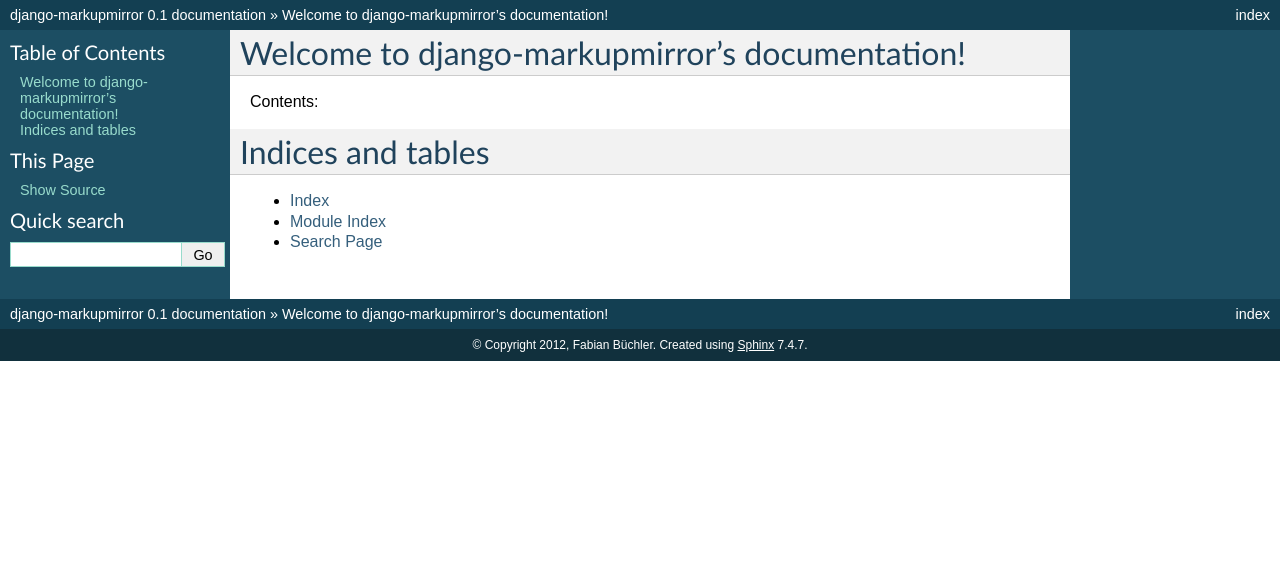
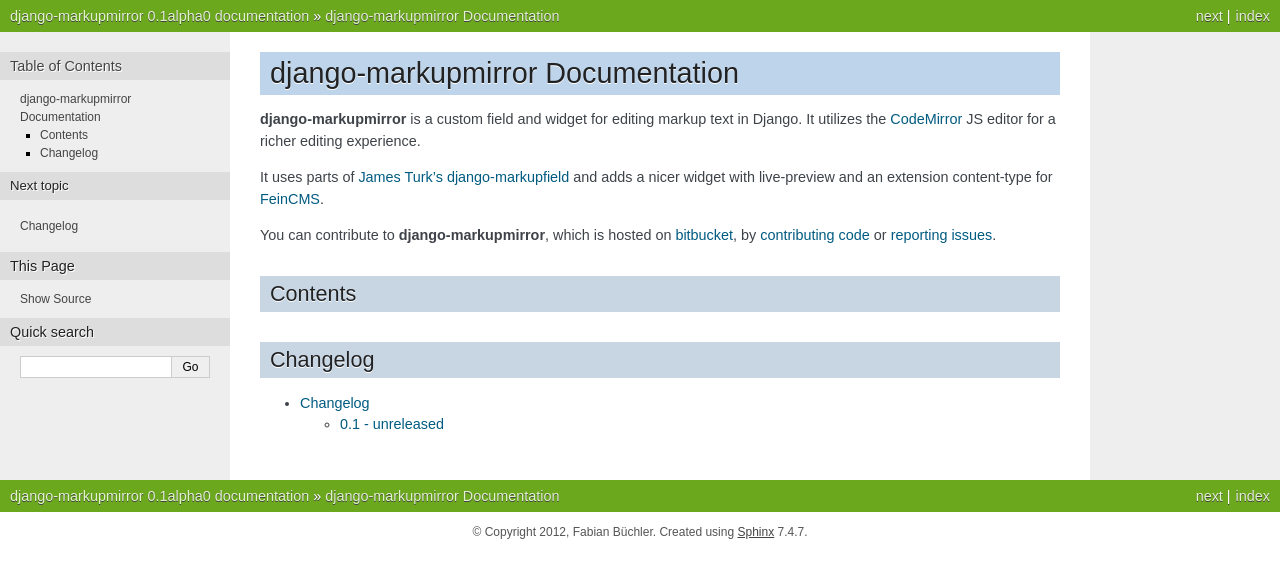
Before and after one commit to czubik8805/django-markupmirror, a Sphinx documentation site: the page built from docs/index.rst, in a window 1280 px wide. Shown: the top 578 px of the page. Built offline with Sphinx 7.4.7, drawn with Linux system fonts in a browser that asks for light colours.

Commit message:
Initial structure for documentation.

```diff
--- /dev/null
+++ b/docs/changelog.rst
@@ -0,0 +1,6 @@
+===========
+ Changelog
+===========
+
+0.1 - unreleased
+================
--- a/docs/conf.py
+++ b/docs/conf.py
@@ -3,7 +3,8 @@
 # django-markupmirror documentation build configuration file, created by
 # sphinx-quickstart on Tue Apr  3 14:05:16 2012.
 #
-# This file is execfile()d with the current directory set to its containing dir.
+# This file is execfile()d with the current directory set to its containing
+# dir.
 #
 # Note that not all possible configuration values are present in this
 # autogenerated file.
@@ -11,20 +12,26 @@
 # All configuration values have a default; values that are commented out
 # serve to show the default.
 
-import sys, os
+import os
+
+import markupmirror
+
+
+# switch for different configuration on Read the Docs
+on_rtd = os.environ.get('READTHEDOCS', None) == 'True'
 
 # If extensions (or modules to document with autodoc) are in another directory,
 # add these directories to sys.path here. If the directory is relative to the
 # documentation root, use os.path.abspath to make it absolute, like shown here.
 #sys.path.insert(0, os.path.abspath('.'))
 
-# -- General configuration -----------------------------------------------------
+# -- General configuration ----------------------------------------------------
 
 # If your documentation needs a minimal Sphinx version, state it here.
 #needs_sphinx = '1.0'
 
-# Add any Sphinx extension module names here, as strings. They can be extensions
-# coming with Sphinx (named 'sphinx.ext.*') or your custom ones.
+# Add any Sphinx extension module names here, as strings. They can be
+# extensions coming with Sphinx (named 'sphinx.ext.*') or your custom ones.
 extensions = ['sphinx.ext.autodoc']
 
 # Add any paths that contain templates here, relative to this directory.
@@ -41,16 +48,16 @@
 
 # General information about the project.
 project = u'django-markupmirror'
-copyright = u'2012, Fabian Büchler'
+copyright = u'2012, Fabian B\xfcchler'
 
 # The version info for the project you're documenting, acts as replacement for
 # |version| and |release|, also used in various other places throughout the
 # built documents.
 #
 # The short X.Y version.
-version = '0.1'
+version = markupmirror.get_version(short=True)
 # The full version, including alpha/beta/rc tags.
-release = '0.1'
+release = markupmirror.__version__
 
 # The language for content autogenerated by Sphinx. Refer to documentation
 # for a list of supported languages.
@@ -66,7 +73,8 @@
 # directories to ignore when looking for source files.
 exclude_patterns = ['_build']
 
-# The reST default role (used for this markup: `text`) to use for all documents.
+# The reST default role (used for this markup: `text`) to use for all
+# documents.
 #default_role = None
 
 # If true, '()' will be appended to :func: etc. cross-reference text.
@@ -87,11 +95,16 @@
 #modindex_common_prefix = []
 
 
-# -- Options for HTML output ---------------------------------------------------
+# -- Options for HTML output --------------------------------------------------
 
 # The theme to use for HTML and HTML Help pages.  See the documentation for
 # a list of builtin themes.
-html_theme = 'default'
+
+# use default on RTD (for RTD theme) and nature everywhere else
+if on_rtd:
+    html_theme = 'default'
+else:
+    html_theme = 'nature'
 
 # Theme options are theme-specific and customize the look and feel of a theme
 # further.  For a list of options available for each theme, see the
@@ -167,7 +180,7 @@
 htmlhelp_basename = 'django-markupmirrordoc'
 
 
-# -- Options for LaTeX output --------------------------------------------------
+# -- Options for LaTeX output -------------------------------------------------
 
 latex_elements = {
 # The paper size ('letterpaper' or 'a4paper').
@@ -181,10 +194,11 @@
 }
 
 # Grouping the document tree into LaTeX files. List of tuples
-# (source start file, target name, title, author, documentclass [howto/manual]).
+# (source start file, target name, title, author, documentclass
+# [howto/manual]).
 latex_documents = [
   ('index', 'django-markupmirror.tex', u'django-markupmirror Documentation',
-   u'Fabian Büchler', 'manual'),
+   u'Fabian B\xfcchler', 'manual'),
 ]
 
 # The name of an image file (relative to this directory) to place at the top of
@@ -208,28 +222,28 @@
 #latex_domain_indices = True
 
 
-# -- Options for manual page output --------------------------------------------
+# -- Options for manual page output -------------------------------------------
 
 # One entry per manual page. List of tuples
 # (source start file, name, description, authors, manual section).
 man_pages = [
     ('index', 'django-markupmirror', u'django-markupmirror Documentation',
-     [u'Fabian Büchler'], 1)
+     [u'Fabian B\xfcchler'], 1)
 ]
 
 # If true, show URL addresses after external links.
 #man_show_urls = False
 
 
-# -- Options for Texinfo output ------------------------------------------------
+# -- Options for Texinfo output -----------------------------------------------
 
 # Grouping the document tree into Texinfo files. List of tuples
 # (source start file, target name, title, author,
 #  dir menu entry, description, category)
 texinfo_documents = [
   ('index', 'django-markupmirror', u'django-markupmirror Documentation',
-   u'Fabian Büchler', 'django-markupmirror', 'One line description of project.',
-   'Miscellaneous'),
+   u'Fabian B\xfcchler', 'django-markupmirror',
+   'One line description of project.', 'Miscellaneous'),
 ]
 
 # Documents to append as an appendix to all manuals.
--- a/docs/index.rst
+++ b/docs/index.rst
@@ -1,21 +1,38 @@
-.. django-markupmirror documentation master file, created by
-   sphinx-quickstart on Tue Apr  3 14:05:16 2012.
-   You can adapt this file completely to your liking, but it should at least
-   contain the root `toctree` directive.
+.. _index:
 
-Welcome to django-markupmirror's documentation!
-===============================================
+===================================
+ django-markupmirror Documentation
+===================================
 
-Contents:
+**django-markupmirror** is a custom field and widget for editing markup text
+in Django. It utilizes the `CodeMirror`_ JS editor for a richer editing
+experience.
+
+It uses parts of `James Turk's`_ `django-markupfield`_ and adds a nicer widget
+with live-preview and an extension content-type for `FeinCMS`_.
+
+You can contribute to **django-markupmirror**, which is hosted on
+`bitbucket`_, by `contributing code`_ or `reporting issues`_.
+
+.. _CodeMirror: http://codemirror.net/
+.. _James Turk's: https://github.com/jamesturk
+.. _django-markupfield: https://github.com/jamesturk/django-markupfield
+.. _FeinCMS: http://www.feinheit.ch/media/labs/feincms/
+.. _bitbucket: http://bitbucket.org/
+.. _contributing code: https://bitbucket.org/fabianbuechler/django-markupmirror
+.. _reporting issues:
+   https://bitbucket.org/fabianbuechler/django-markupmirror/issues
+
+Contents
+========
 
 .. toctree::
    :maxdepth: 2
 
+Changelog
+=========
 
+.. toctree::
+   :maxdepth: 2
 
-Indices and tables
-==================
-
-* :ref:`genindex`
-* :ref:`modindex`
-* :ref:`search`
+   changelog
```
Also changed, not shown: README.rst (+11 -3 lines).
